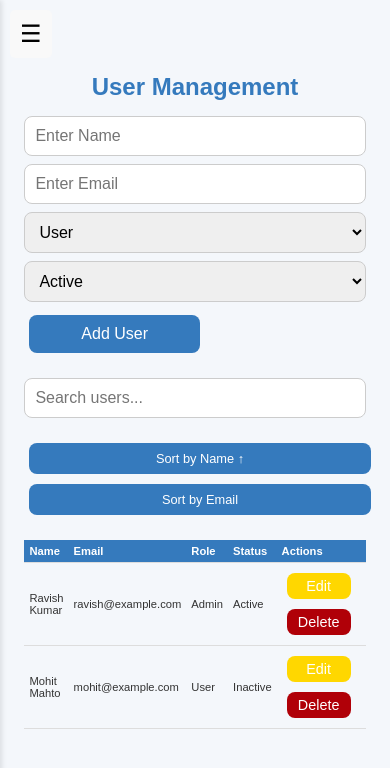
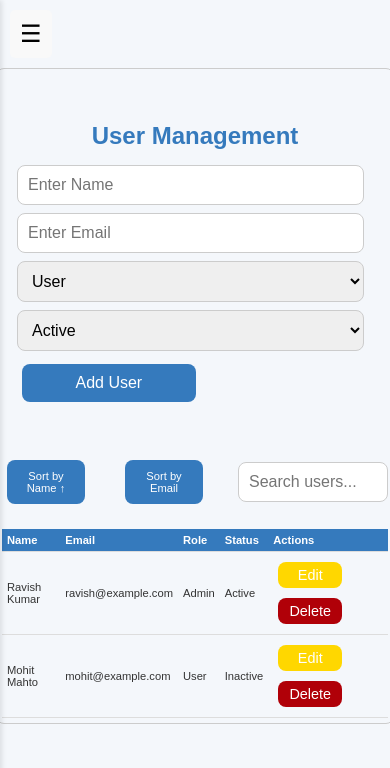
Before and after one commit to tropnicates/rbac_app, a React (Create React App) app: page /users in a window 390 px wide. Shown: the top 768 px of the page. Built offline with nearby package versions, Linux system fonts and the light colour scheme.

Commit message:
css modified

```diff
--- a/src/assets/styles/Dashboard.css
+++ b/src/assets/styles/Dashboard.css
@@ -69,7 +69,7 @@ body {
 
   @media (max-width: 768px) {
     .dashboard-container{
-      font-size: 20px;
+    font-size: 20px;
     margin-top: 3rem;
     width: 100%;
     }
--- a/src/assets/styles/Roles.css
+++ b/src/assets/styles/Roles.css
@@ -158,7 +158,9 @@
     gap: 10px;
     border: 1px solid #ccc;
   }
-
+  .rolemanagement{
+    font-size: 2rem;
+  }
 .btn-submit {
   padding: 10px 10px;
   font-size: 1rem;
--- a/src/assets/styles/users.css
+++ b/src/assets/styles/users.css
@@ -1,13 +1,3 @@
-body {
-  font-family: 'Arial', sans-serif;
-  background-color: #f9f9f9;
-  color: #333;
-  width: 100%;
-  margin: 0;
-  padding: 0;
-  box-sizing: border-box;
-}
-
 .user {
   margin: 20px auto;
   padding: 20px;
@@ -116,18 +106,24 @@ body {
 .action-btn.delete:hover {
   background-color: #B00008;
 }
-.sortsearch {
+
+.search-sort {
   display: flex;
   flex-direction: row;
   align-items: center;
   justify-content: space-between;
   width: 100%;
-  gap: 50px;
+  gap: 30px;
   margin-top: 3rem;
 }
 
 .search-bar {
   flex: 1;
+}
+.sort-btn {
+  width: 20%;
+  font-size: 1rem;
+  padding: 10px;
 }
 
 .sorting {
@@ -136,77 +132,66 @@ body {
   justify-content: flex-end;
 }
 .search-bar {
-  margin-bottom: 20px;
   padding: 10px;
-  width: 100%;
   border: 1px solid #ccc;
-  border-radius: 5px;
+  border-radius: 8px;
 }
 
 @media (max-width: 768px) {
   .user {
-    margin: 0 10px;
+    margin: 0 0px;
     padding: 10px;
+    border: 1px solid #ccc;
+    margin-top: 3rem;
+    border-radius: 8px;
   }
-
   .usermanagement {
-    font-size: 1.5rem;
+    font-size: 2rem;
     text-align: center;
     margin-bottom: 15px;
-    margin-top: 3rem;
-
   }
-
   .user-form {
+    width: 90%;
+    margin-left: 15px;
+    display: flex;
     flex-direction: column;
-    align-items: stretch;
-    gap: 10px;
+    align-items: center;
+    justify-content: center;
   }
-
   .input-field {
     width: 100%;
     min-width: unset;
   }
-
   .btn-submit {
     width: 100%;
     padding: 12px;
+    display: flex;
+    align-items: center;
+    justify-content: center;
+
   }
-
-  .search-sort {
-    flex-direction: column;
-    align-items: stretch;
-    gap: 10px;
-    margin-bottom: 15px;
+  .sort-btn {
+    font-size: 0.7rem;
+    width: 20vw;
+    display: flex;
+    padding: 10px;
+    flex-direction: row;
+    justify-content: space-around;
   }
-
-  .search-bar {
-    width: 100%;
-  }
-
-  .sort-btn {
-    width: 100%;
-    font-size: 0.9rem;
-    padding: 8px;
-  }
-
   .user-table {
     width: 100%;
     font-size: 0.8rem;
   }
-
   .user-table th,
   .user-table td {
     padding: 8px 5px;
     word-wrap: break-word;
   }
-
   .action-btn {
     width: 70px;
     padding: 5px;
     font-size: 0.8rem;
   }
-
   .validation-error {
     font-size: 0.85rem;
     padding: 8px;
@@ -218,51 +203,34 @@ body {
   .user {
     padding: 5px;
   }
-
   .usermanagement {
     font-size: 1.5rem;
     margin-top: 3rem;
   }
-
   .user-form {
     flex-direction: column;
     align-items: stretch;
     gap: 8px;
   }
-
   .input-field {
     font-size: 0.9rem;
     padding: 8px;
   }
-
   .btn-submit {
     font-size: 0.9rem;
     padding: 10px;
   }
-
-  .search-sort {
-    gap: 8px;
-  }
-
-  .sort-btn {
-    font-size: 0.8rem;
-    padding: 8px;
-  }
-
   .user-table {
     font-size: 0.7rem;
   }
-
   .user-table th,
   .user-table td {
     padding: 5px;
   }
-
   .action-btn {
     width: 60px;
     font-size: 0.75rem;
   }
-
   .validation-error {
     font-size: 0.75rem;
   }
--- a/src/pages/Users.js
+++ b/src/pages/Users.js
@@ -114,13 +114,6 @@ const Users = () => {
       {validationError && <div className="validation-error">{validationError}</div>}
 
       <div className="search-sort">
-        <input
-          type="text"
-          placeholder="Search users..."
-          value={searchQuery}
-          onChange={handleSearch}
-          className="input-field search-bar"
-        />
         <button
           onClick={() => handleSort("name")}
           className="sort-btn"
@@ -133,6 +126,13 @@ const Users = () => {
         >
           Sort by Email {sortField === "email" && (sortOrder === "asc" ? "↑" : "↓")}
         </button>
+        <input
+          type="text"
+          placeholder="Search users..."
+          value={searchQuery}
+          onChange={handleSearch}
+          className="input-field search-bar"
+        />
       </div>
 
       <table className="user-table">
```
